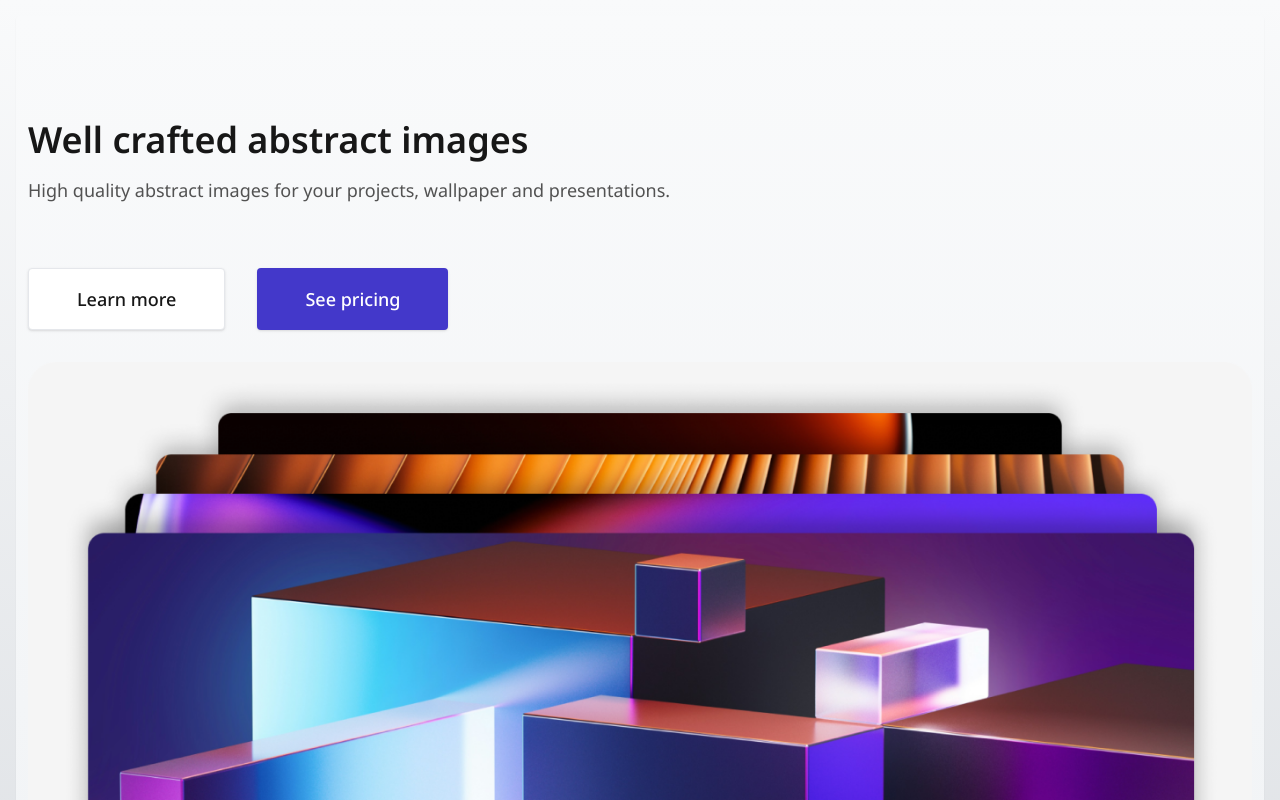
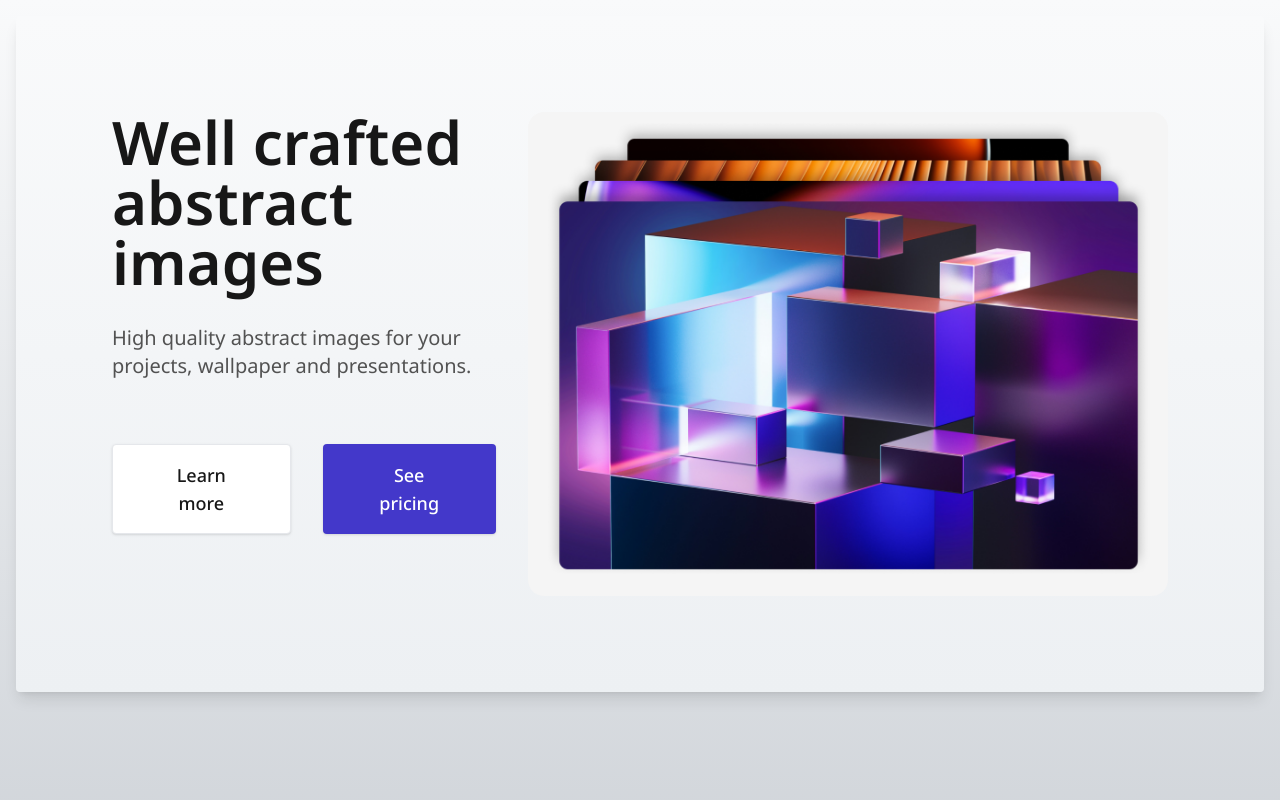
Before and after one commit to CodyJPerry/hero-section-simple, a Next.js app: page / in a window 1280 px wide. Shown: the top 800 px of the page. Built offline with nearby package versions, Linux system fonts and the light colour scheme.

Commit message:
Update spacing across breakpoints

```diff
--- a/app/page.tsx
+++ b/app/page.tsx
@@ -4,16 +4,16 @@ export default function Home() {
   return (
     <main className='m-4'>
       {/* Base Card */}
-      <section className='bg-gradient-to-b from-gray-50 to-[#EDF0F3] py-14 shadow-sm rounded'>
-        <div className='rounded px-3 py-12'>
+      <section className='bg-gradient-to-b from-gray-50 to-[#EDF0F3] py-14 lg:py-24 shadow-sm md:shadow-md lg:shadow-lg rounded'>
+        <div className='rounded px-3 py-12 lg:flex lg:px-24 lg:py-0 lg:gap-8'>
           {/* Content */}
           <div>
             {/* Heading */}
-            <h1 className='text-4xl text-neutral-900 font-semibold mb-4'>
+            <h1 className='text-4xl md:text-5xl lg:text-6xl text-neutral-900 font-semibold mb-4 md:mb-6 lg:mb-8'>
               Well crafted abstract images
             </h1>
             {/* Description */}
-            <p className='text-lg font-normal text-neutral-600 mb-8 md:mb-16'>
+            <p className='text-lg md:text-xl font-normal text-neutral-600 mb-8 md:mb-16'>
               High quality abstract images for your projects, wallpaper and
               presentations.
             </p>
```
